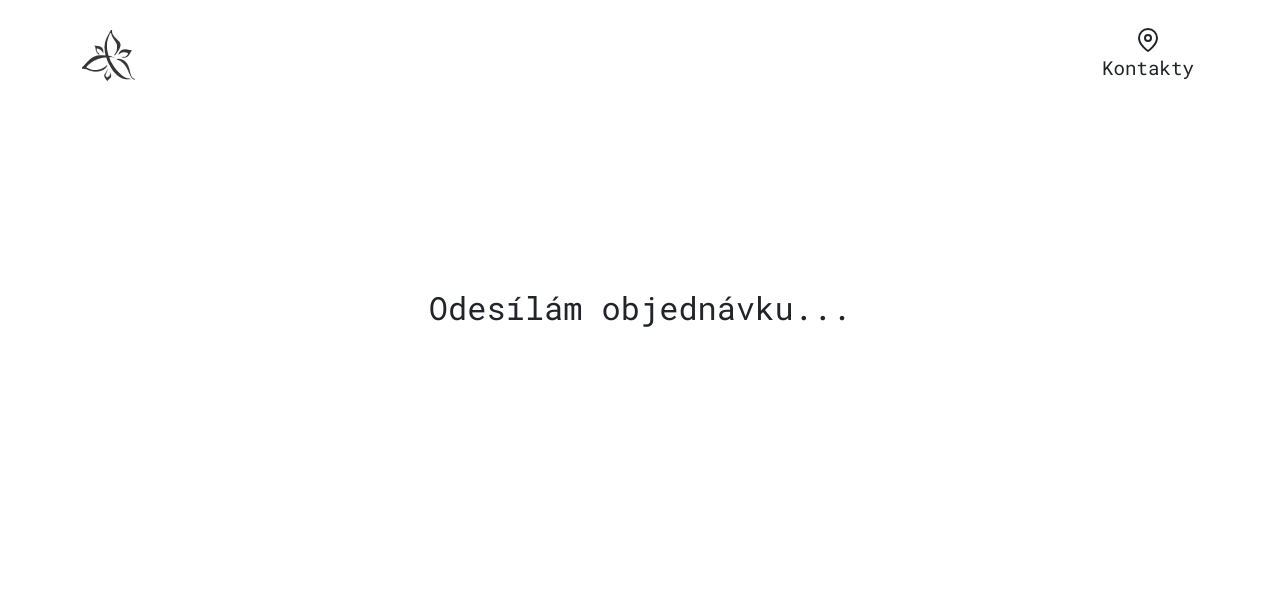
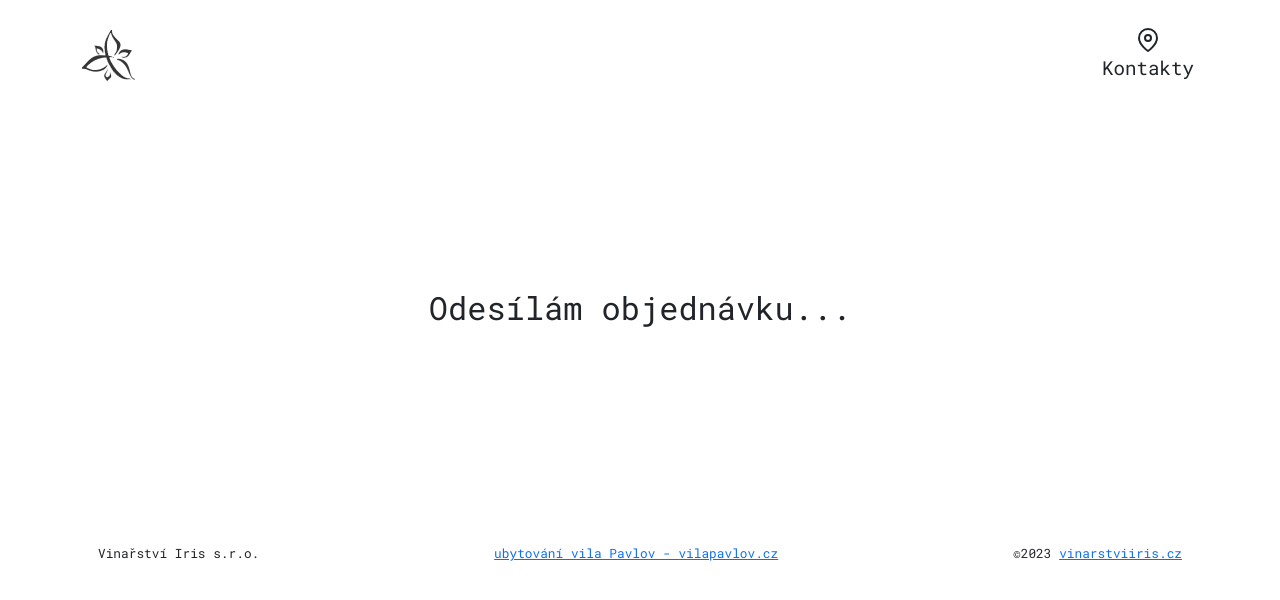
Before and after one commit to Gozo18/wineShopFront, a Next.js app: page /objednavka in a window 1280 px wide. Shown: the top 600 px of the page. Built offline with nearby package versions, Linux system fonts and the light colour scheme; no server answers; what urql would draw is missing.

Commit message:
Footer added

```diff
--- /dev/null
+++ b/components/Footer.js
@@ -0,0 +1,18 @@
+import Link from "next/link";
+import styles from "../styles/Footer.module.scss";
+
+function Footer() {
+  return (
+    <div className={styles.footerBox}>
+        <div>Vinařství Iris s.r.o.</div>
+        <div>
+            <Link href='https://vilapavlov.cz'>
+                ubytování vila Pavlov - vilapavlov.cz
+            </Link>
+        </div>
+        <div>©2023 <Link href='/'>vinarstviiris.cz</Link></div>
+    </div>
+  )
+}
+
+export default Footer
--- a/pages/_app.js
+++ b/pages/_app.js
@@ -1,6 +1,7 @@
 import "../styles/globals.scss";
 import { Provider, createClient } from "urql";
 import Nav from "../components/Nav";
+import Footer from "../components/Footer";
 import { StateContext } from "../lib/context";
 import "bootstrap/dist/css/bootstrap.min.css";
 
@@ -13,6 +14,7 @@ function MyApp({ Component, pageProps }) {
         <div className='container'>
           <Nav />
           <Component {...pageProps} />
+          <Footer />
         </div>
       </Provider>
     </StateContext>
--- /dev/null
+++ b/styles/Footer.module.scss
@@ -0,0 +1,11 @@
+.footerBox {
+    display: flex;
+    justify-content: space-between;
+    padding: 2rem 1rem;
+    width: 100%;
+    font-size: 0.8rem;
+
+    @media (max-width: 991px) {
+        font-size: 0.5rem !important;
+    }
+}
```
